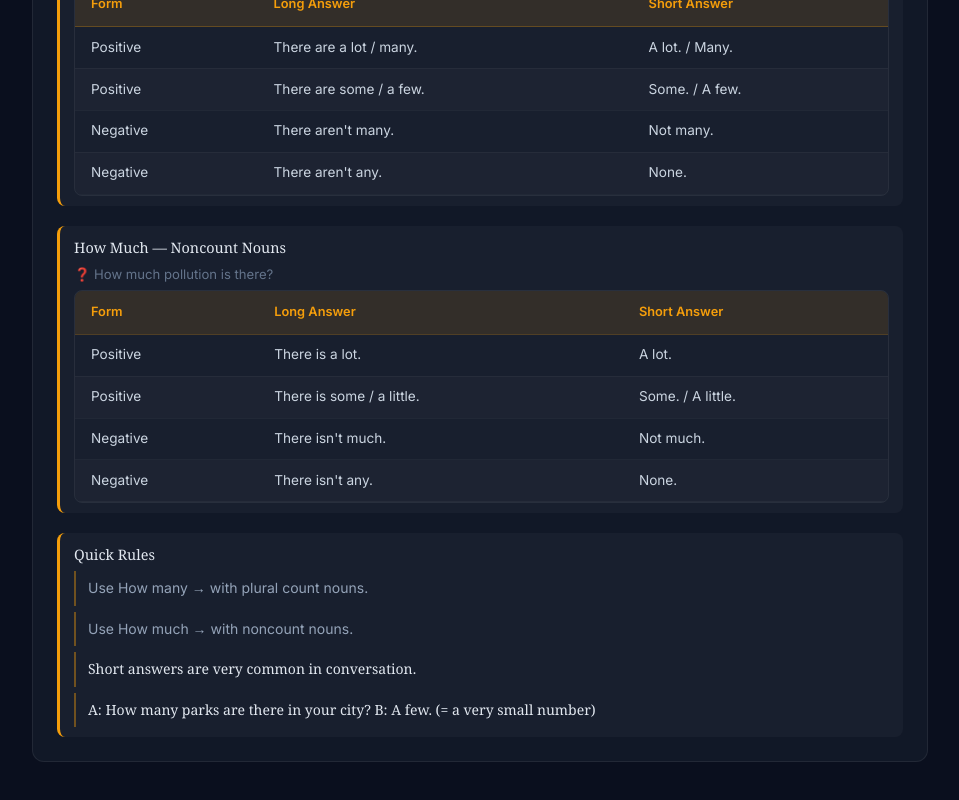
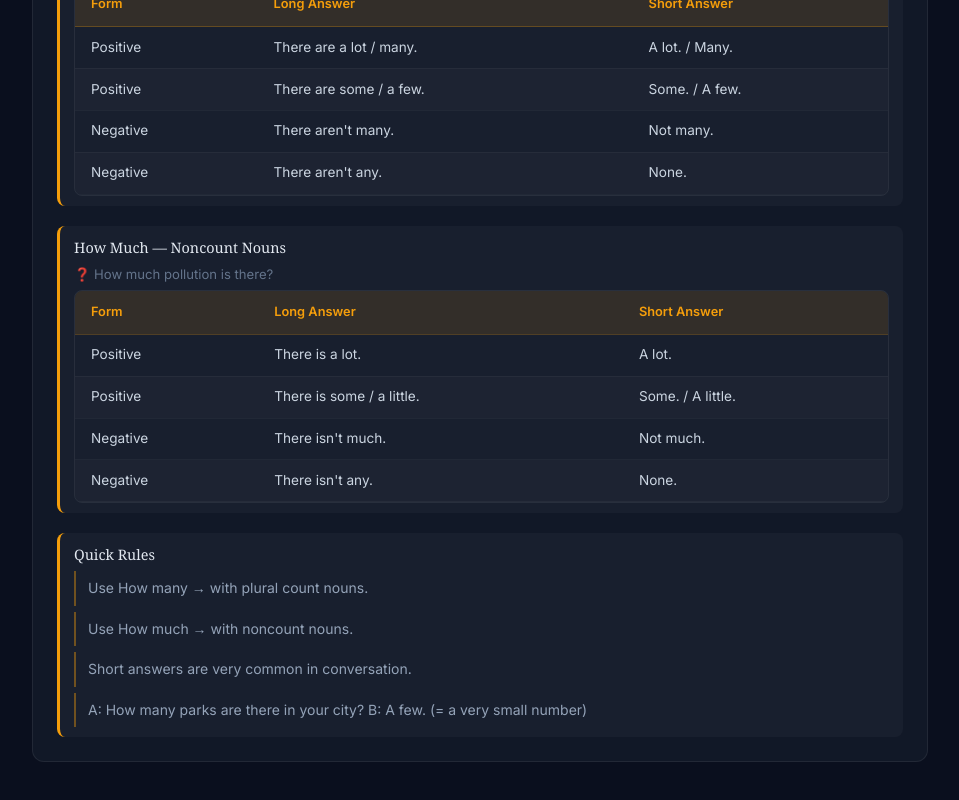
Before and after one commit to joseph517/english-grammar-app, an Angular app: page /nouns in a window 1280 px wide. Shown: the part 1134-1934 px from the top of the page, without its empty margins (260-1219 px from the left). Built offline with nearby package versions, Linux system fonts and the light colour scheme.

Commit message:
update topic-page styles

```diff
--- a/src/app/shared/styles/_topic-page.scss
+++ b/src/app/shared/styles/_topic-page.scss
@@ -237,7 +237,7 @@
     font-size: 0.875rem;
 
     &:last-child,
-    &:nth-last-child(2) {
+    &:nth-last-child {
       color: #E2E8F0;
       font-family: 'Georgia', serif;
     }
```
